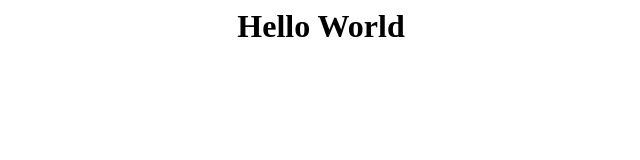
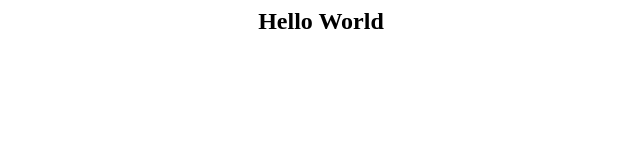
Before and after one commit to FeryaFei/hello-world, a plain HTML site: page index.html in a window 1280 px wide. Shown: the whole page, without its empty margins (319-959 px from the left). Drawn offline with Linux system fonts and the light colour scheme.

Commit message:
add h1 edit h1 to h2

```diff
--- a/index.html
+++ b/index.html
@@ -1,6 +1,6 @@
 <html>
 <head></head>
 <body>
-<h1><center>Hello World</center></h1>
+<h2><center>Hello World</center></h2>
 </body>
 </html>
```
